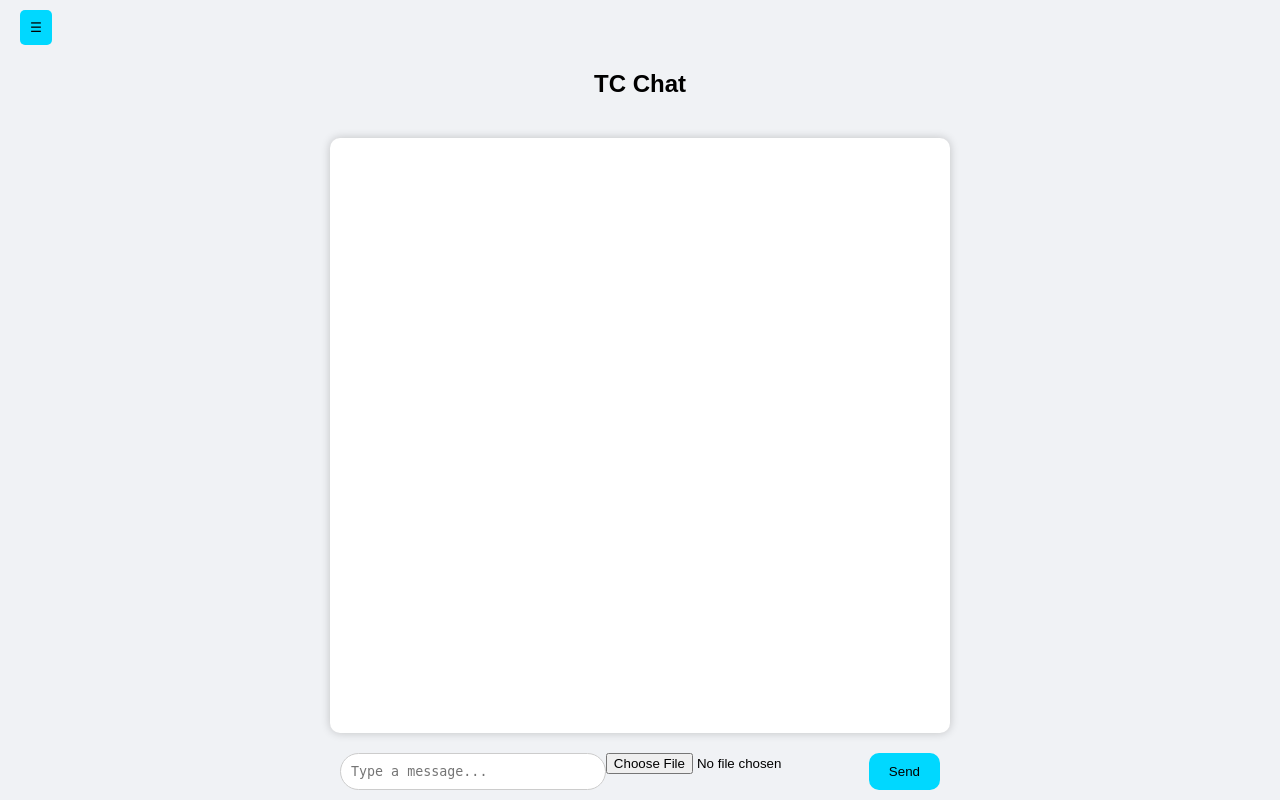
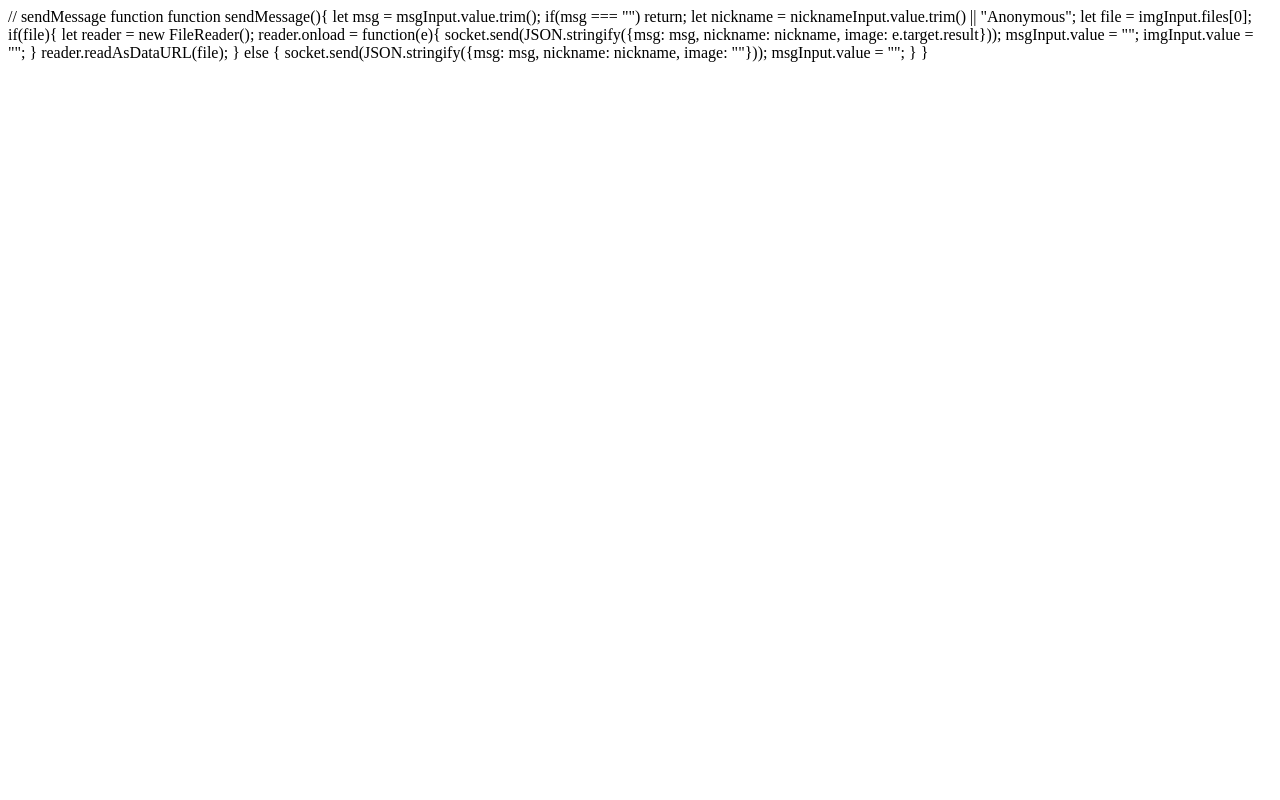
Before and after one commit to mdafsahuzzamanswachha-blip/TC-chat, a Flask app: page / in a window 1280 px wide. Run offline with Flask 3, Linux system fonts and the light colour scheme; some libraries are stand-ins or nearby versions.

Commit message:
Updated index.html

```diff
--- a/templates/index.html
+++ b/templates/index.html
@@ -1,110 +1,4 @@
-<!DOCTYPE html>
-<html lang="en">
-<head>
-<meta charset="UTF-8">
-<title>TC Chat Modern</title>
-<script src="https://cdn.socket.io/4.5.4/socket.io.min.js"></script>
-<style>
-body {margin:0;font-family:Arial,sans-serif;background:#f0f2f5;display:flex;overflow:hidden;height:100vh;}
-#drawer {position:fixed;left:-300px;top:0;width:300px;height:100%;background:#2f3640;transition:0.3s;padding:20px;box-sizing:border-box;color:#fff;z-index:100;}
-#drawer.open {left:0;}
-#drawer h3 {margin-top:0;}
-#toggleDrawer {position:absolute;top:10px;left:10px;padding:10px;background:#00d8ff;color:#000;border:none;border-radius:5px;cursor:pointer;z-index:101;}
-#main {flex:1;display:flex;flex-direction:column;align-items:center;width:100%;padding-top:50px;transition:0.3s;}
-#chat {flex:1;width:90%;max-width:600px;background:#fff;padding:10px;margin:20px 0;border-radius:10px;overflow-y:auto;box-shadow:0 0 10px rgba(0,0,0,0.2);}
-.message {margin:5px 0;padding:10px;border-radius:15px;max-width:70%;word-wrap:break-word;}
-.sent {background:#00d8ff;color:#000;margin-left:auto;}
-.received {background:#e0e0e0;color:#000;margin-right:auto;}
-#inputContainer {display:flex;width:90%;max-width:600px;margin-bottom:10px;}
-#msg {flex:1;padding:10px;border-radius:20px;border:1px solid #ccc;outline:none;resize:none;}
-button {padding:10px 20px;margin-left:10px;border:none;border-radius:10px;background:#00d8ff;color:#000;cursor:pointer;}
-button:hover {background:#00b8cc;}
-</style>
-</head>
-<body>
-
-<div id="drawer">
-    <h3>Options</h3>
-    <div style="margin-bottom:15px;">
-        <label>Nickname:</label>
-        <input type="text" id="nickname" placeholder="Enter nickname"/>
-    </div>
-    <div style="margin-bottom:15px;">
-        <label>Background:</label>
-        <input type="color" id="bgColor" value="#f0f2f5"/>
-    </div>
-    <div style="margin-bottom:15px;">
-        <label>Background Image:</label>
-        <input type="file" id="bgImage" accept="image/*"/>
-    </div>
-    <button onclick="startCall()" style="margin-top:20px;width:100%;">Call</button>
-</div>
-
-<button id="toggleDrawer">☰</button>
-
-<div id="main">
-<h2>TC Chat</h2>
-<div id="chat"></div>
-<div id="inputContainer">
-<textarea id="msg" placeholder="Type a message..." rows="1"></textarea>
-<input type="file" id="imgInput" accept="image/*"/>
-<button onclick="sendMessage()">Send</button>
-</div>
-</div>
-
-<script>
-var socket = io();
-var msgInput = document.getElementById("msg");
-var chat = document.getElementById("chat");
-var nicknameInput = document.getElementById("nickname");
-var imgInput = document.getElementById("imgInput");
-var main = document.getElementById("main");
-var drawer = document.getElementById("drawer");
-var toggleDrawerBtn = document.getElementById("toggleDrawer");
-
-// Drawer toggle
-toggleDrawerBtn.onclick = function(){
-    drawer.classList.toggle("open");
-}
-
-// Background color change
-document.getElementById("bgColor").addEventListener("input", function(e){
-    main.style.background = e.target.value;
-});
-
-// Background image
-document.getElementById("bgImage").addEventListener("change", function(e){
-    var file = e.target.files[0];
-    if(file){
-        var reader = new FileReader();
-        reader.onload = function(ev){
-            main.style.background = `url(${ev.target.result}) center/cover no-repeat`;
-        }
-        reader.readAsDataURL(file);
-    }
-});
-
-// Set nickname on blur
-nicknameInput.addEventListener("blur", function(){
-    let nick = nicknameInput.value.trim() || "Anonymous";
-    socket.emit("set_nickname", nick);
-});
-
-// Receiving messages
-socket.on("message", function(msg){
-    let div = document.createElement("div");
-    div.classList.add("message");
-    if(msg.startsWith(nicknameInput.value+":")){
-        div.classList.add("sent");
-    } else {
-        div.classList.add("received");
-    }
-    div.innerHTML = msg;
-    chat.appendChild(div);
-    chat.scrollTop = chat.scrollHeight;
-});
-
-// Send message
+// sendMessage function
 function sendMessage(){
     let msg = msgInput.value.trim();
     if(msg === "") return;
@@ -124,21 +18,3 @@ function sendMessage(){
         msgInput.value = "";
     }
 }
-
-// Enter / Shift+Enter
-msgInput.addEventListener("keydown", function(e){
-    if(e.key === "Enter"){
-        if(!e.shiftKey){
-            e.preventDefault();
-            sendMessage();
-        }
-    }
-});
-
-// Call placeholder
-function startCall(){
-    alert("Call feature will be implemented later");
-}
-</script>
-</body>
-</html>
```
